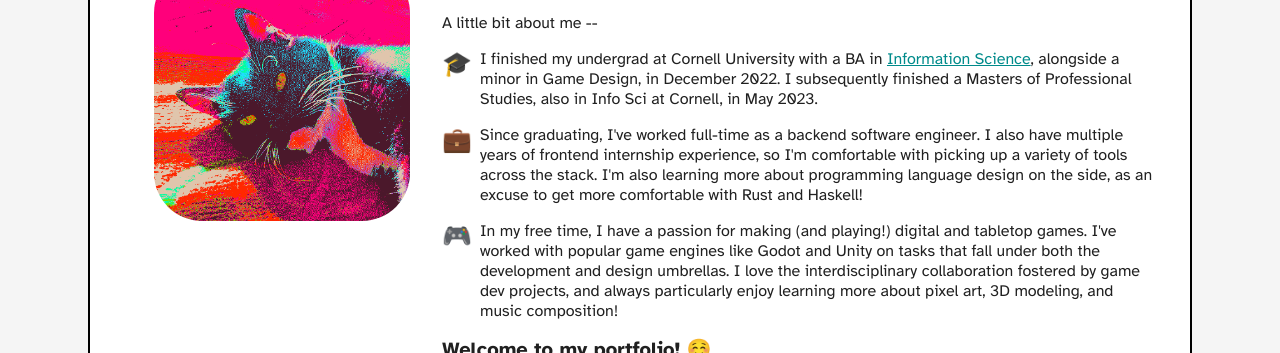
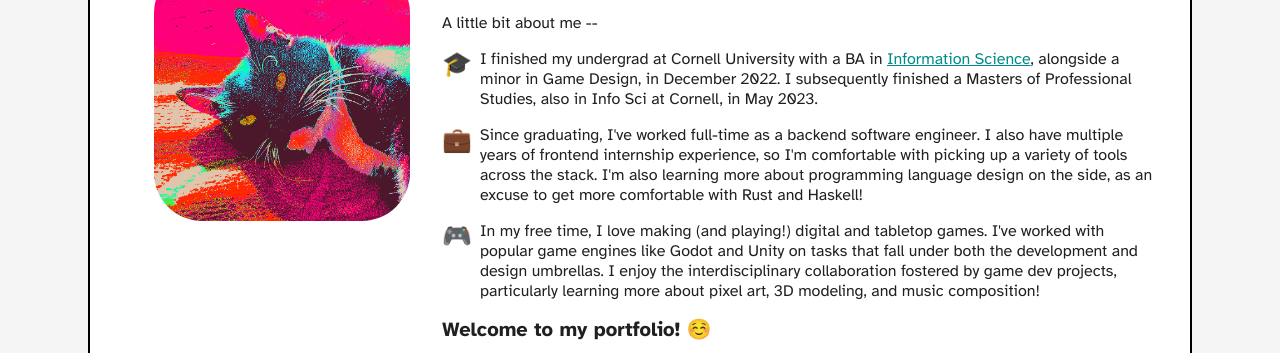
Before and after one commit to lucieneckert/lucieneckert.github.io, a plain HTML site: page docs/index.html in a window 1280 px wide. Shown: the part 199-552 px from the top of the page. Drawn offline with Linux system fonts and the light colour scheme.

Commit message:
Updated resume, rebuild site

```diff
--- a/docs/index.html
+++ b/docs/index.html
@@ -55,9 +55,9 @@ Index
       <li>
         <span>🎮</span>
         <p>
-          In my free time, I have a passion for making (and playing!) digital and tabletop games.
+          In my free time, I love making (and playing!) digital and tabletop games.
           I've worked with popular game engines like Godot and Unity on tasks that fall under both the development and design umbrellas.
-          I love the interdisciplinary collaboration fostered by game dev projects, and always particularly enjoy learning more about pixel art, 3D modeling, and music composition!
+          I enjoy the interdisciplinary collaboration fostered by game dev projects, particularly learning more about pixel art, 3D modeling, and music composition!
         </p>
       </li>
     </ul>
```
Also changed, not shown: 2 other files.
